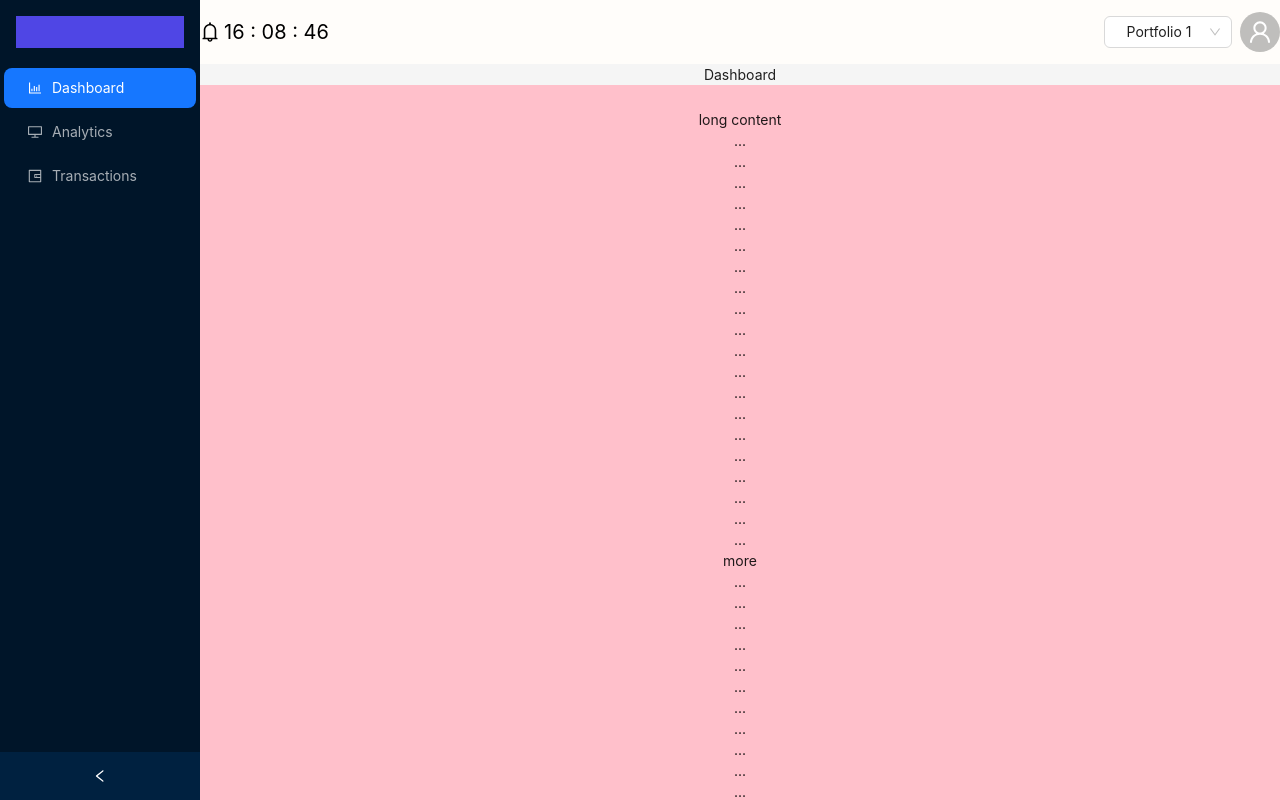
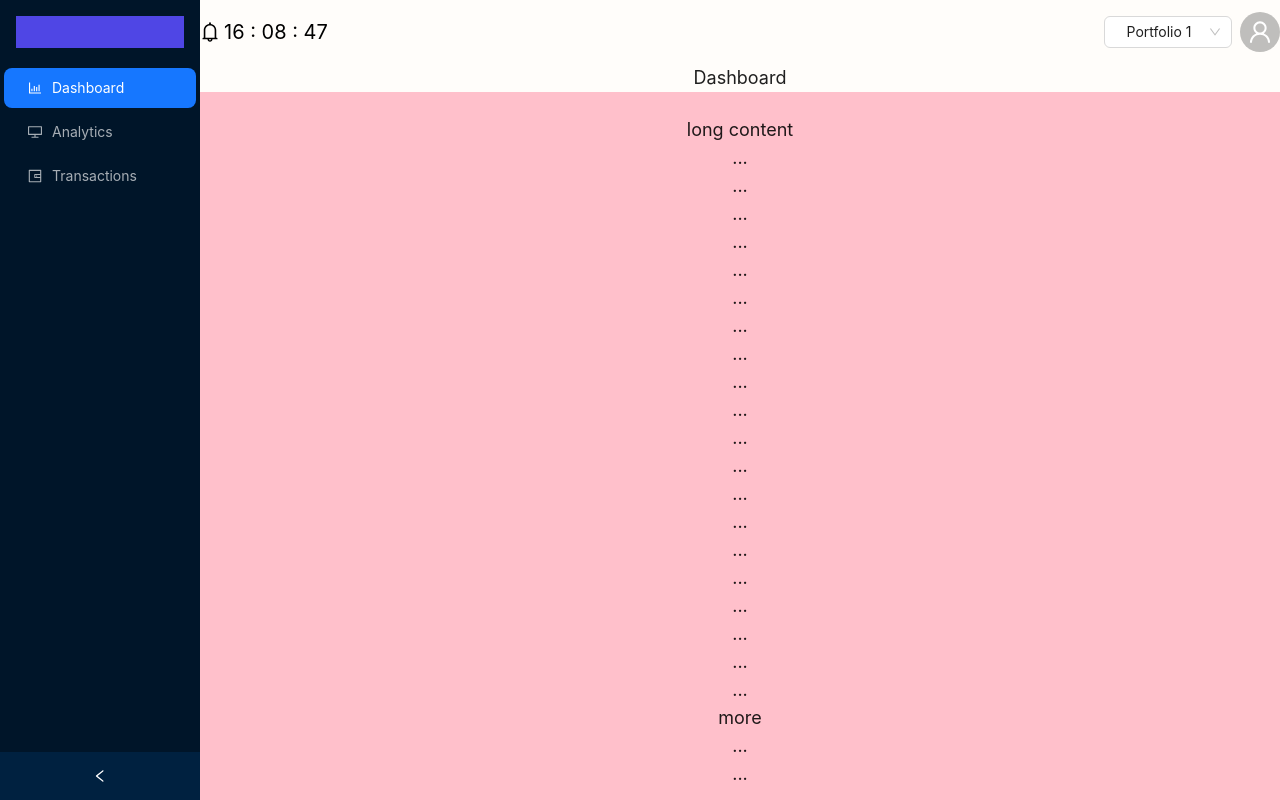
Before and after one commit to samuelymh/investment-portfolio, a React (Create React App) app: page / in a window 1280 px wide. Shown: the top 800 px of the page. Built offline with nearby package versions, Linux system fonts and the light colour scheme.

Commit message:
chg: Redirected css classes of each page to MainContent component

```diff
--- a/src/App.tsx
+++ b/src/App.tsx
@@ -41,17 +41,17 @@ const items: MenuItem[] = [
   getItem('Transactions', '3', <WalletOutlined />),
 ];
 
-const MainContent: React.FC< { selectedPage: string } > = ({ selectedPage }) => {
+const MainContent: React.FC< { selectedPage: string, className: string } > = ({ selectedPage, className }) => {
   console.log(selectedPage);
   switch (selectedPage) {
     case '1':
-      return <Dashboard />;
+      return <Dashboard classes={className} />;
     case '2':
-      return <Analytics />;
+      return <Analytics classes={className} />;
     case '3':
-      return <Transactions />;
+      return <Transactions classes={className} />;
     default:
-      return <Dashboard />;
+      return <Dashboard classes={className} />;
   }
 }
 
@@ -94,7 +94,10 @@ const App: React.FC = () => {
 
         {/* Start of main content */}
         <Content>
-          <MainContent selectedPage={selectedPage} />
+          <MainContent
+            selectedPage={selectedPage}
+            className="!bg-[#FFFDFA] text-lg"
+          />
         </Content>
 
         {/* Start of footer */}
--- a/src/Components/Analytics/Analytics.tsx
+++ b/src/Components/Analytics/Analytics.tsx
@@ -1,8 +1,8 @@
 import React from 'react';
 
-const Analytics: React.FC = () => {
+const Analytics: React.FC<{ classes: string }> = ({ classes }) => {
   return (
-    <div>
+    <div className={classes}>
       <h1 className='text-center'>Analytics</h1>
       {/* Testing filler content */}
       <div style={{ padding: 24, textAlign: 'center', background: "pink" }}>
--- a/src/Components/Dashboard/Dashboard.tsx
+++ b/src/Components/Dashboard/Dashboard.tsx
@@ -1,9 +1,9 @@
 import React from 'react';
 
-const Dashboard: React.FC = () => {
+const Dashboard: React.FC<{ classes: string }> = ({ classes }) => {
   return (
-    <div>
-      <h1 className='text-center' >Dashboard</h1>
+    <div className={classes}>
+      <h1 className='text-center'>Dashboard</h1>
       {/* Testing filler content */}
       <div style={{ padding: 24, textAlign: 'center', background: "pink" }}>
         <p>long content</p>
--- a/src/Components/Transactions/Transactions.tsx
+++ b/src/Components/Transactions/Transactions.tsx
@@ -1,8 +1,8 @@
 import React from 'react';
 
-const Transactions: React.FC = () => {
+const Transactions: React.FC<{ classes: string }> = ({ classes })=> {
   return (
-    <div>
+    <div className={classes}>
       <h1 className='text-center' >Transactions</h1>
       {/* Testing filler content */}
       <div style={{ padding: 24, textAlign: 'center', background: "pink" }}>
```
